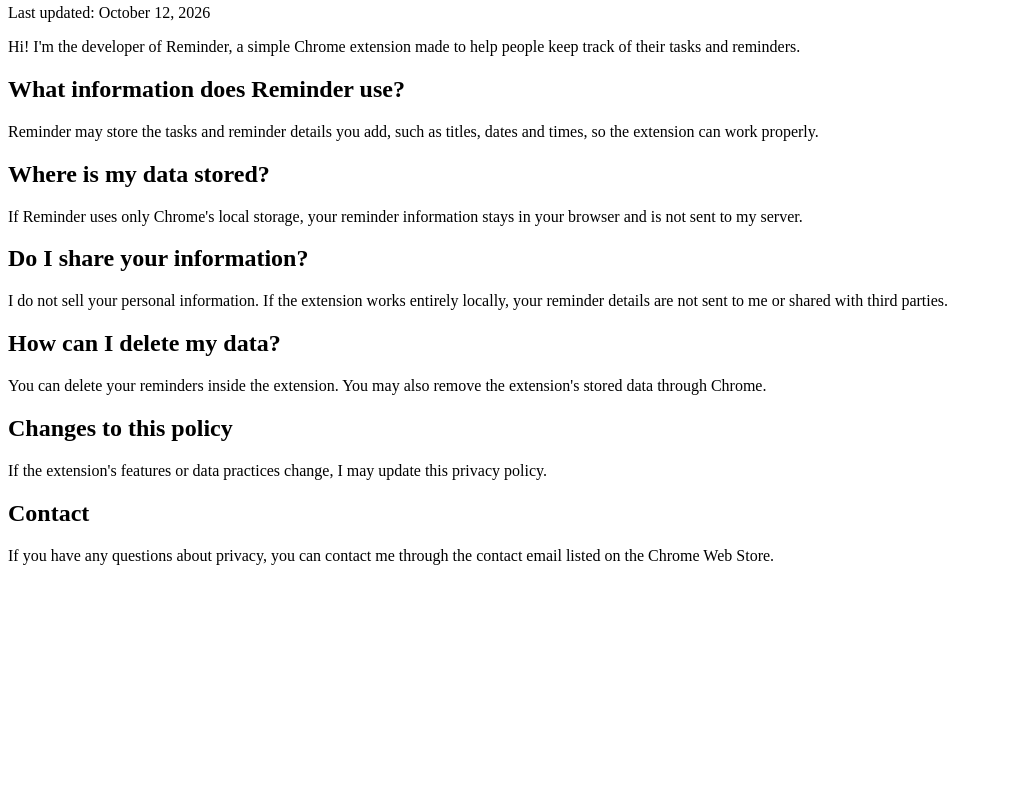
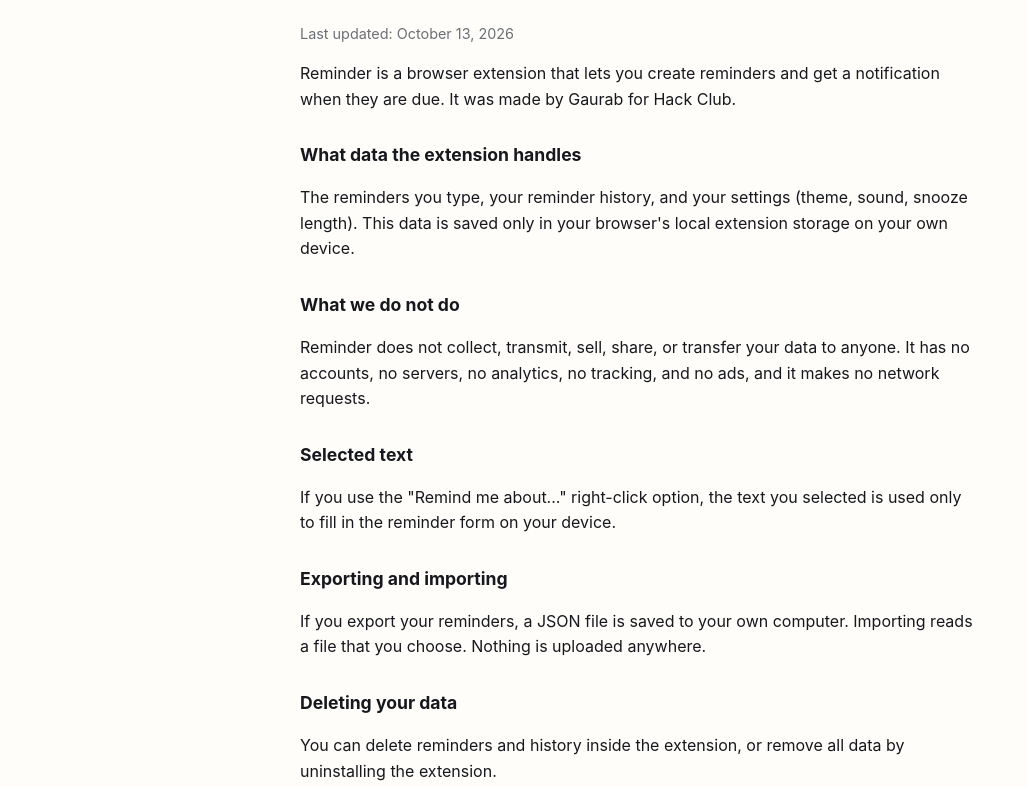
Before and after one commit to gaurab-pantha/Reminder, a browser extension: page privacy-policy.html in a window 1280 px wide. Shown: the part 76-863 px from the top of the page, without its empty margins (0-1027 px from the left). Before the commit the page ends 800 px from the top, so only its background shows below. Drawn offline with Linux system fonts and the light colour scheme.

Commit message:
Update privacy policy content and formatting

```diff
--- a/privacy-policy.html
+++ b/privacy-policy.html
@@ -1,40 +1,37 @@
 <!DOCTYPE html>
 <html lang="en">
 <head>
-    <meta charset="UTF-8">
-    <meta name="viewport" content="width=device-width, initial-scale=1.0">
-    <title>Reminder - Privacy Policy</title>
+<meta charset="UTF-8">
+<meta name="viewport" content="width=device-width, initial-scale=1">
+<title>Privacy Policy – Reminder: Alarms &amp; Notifications</title>
+<style>
+  body { font-family: -apple-system, "Segoe UI", Roboto, Arial, sans-serif; max-width: 680px; margin: 40px auto; padding: 0 20px; line-height: 1.6; color: #16181d; background: #fffdfa; }
+  h1 { font-size: 1.6rem; } h2 { font-size: 1.1rem; margin-top: 1.8rem; }
+  .meta { color: #6b7075; font-size: .9rem; }
+</style>
 </head>
 <body>
-    <h1>Privacy Policy for Reminder</h1>
-    <p>Last updated: October 12, 2026</p>
+<h1>Privacy Policy – Reminder: Alarms &amp; Notifications</h1>
+<p class="meta">Last updated: October 13, 2026</p>
 
-    <p>Hi! I'm the developer of Reminder, a simple Chrome extension
-    made to help people keep track of their tasks and reminders.</p>
+<p>Reminder is a browser extension that lets you create reminders and get a notification when they are due. It was made by Gaurab for Hack Club.</p>
 
-    <h2>What information does Reminder use?</h2>
-    <p>Reminder may store the tasks and reminder details you add,
-    such as titles, dates and times, so the extension can work properly.</p>
+<h2>What data the extension handles</h2>
+<p>The reminders you type, your reminder history, and your settings (theme, sound, snooze length). This data is saved only in your browser's local extension storage on your own device.</p>
 
-    <h2>Where is my data stored?</h2>
-    <p>If Reminder uses only Chrome's local storage, your reminder
-    information stays in your browser and is not sent to my server.</p>
+<h2>What we do not do</h2>
+<p>Reminder does not collect, transmit, sell, share, or transfer your data to anyone. It has no accounts, no servers, no analytics, no tracking, and no ads, and it makes no network requests.</p>
 
-    <h2>Do I share your information?</h2>
-    <p>I do not sell your personal information. If the extension
-    works entirely locally, your reminder details are not sent to
-    me or shared with third parties.</p>
+<h2>Selected text</h2>
+<p>If you use the "Remind me about..." right-click option, the text you selected is used only to fill in the reminder form on your device.</p>
 
-    <h2>How can I delete my data?</h2>
-    <p>You can delete your reminders inside the extension. You may
-    also remove the extension's stored data through Chrome.</p>
+<h2>Exporting and importing</h2>
+<p>If you export your reminders, a JSON file is saved to your own computer. Importing reads a file that you choose. Nothing is uploaded anywhere.</p>
 
-    <h2>Changes to this policy</h2>
-    <p>If the extension's features or data practices change, I may
-    update this privacy policy.</p>
+<h2>Deleting your data</h2>
+<p>You can delete reminders and history inside the extension, or remove all data by uninstalling the extension.</p>
 
-    <h2>Contact</h2>
-    <p>If you have any questions about privacy, you can contact me
-    through the contact email listed on the Chrome Web Store.</p>
+<h2>Contact</h2>
+<p>If you have questions, contact: <strong>gpantha99@gmail.com</strong></p>
 </body>
 </html>
```
